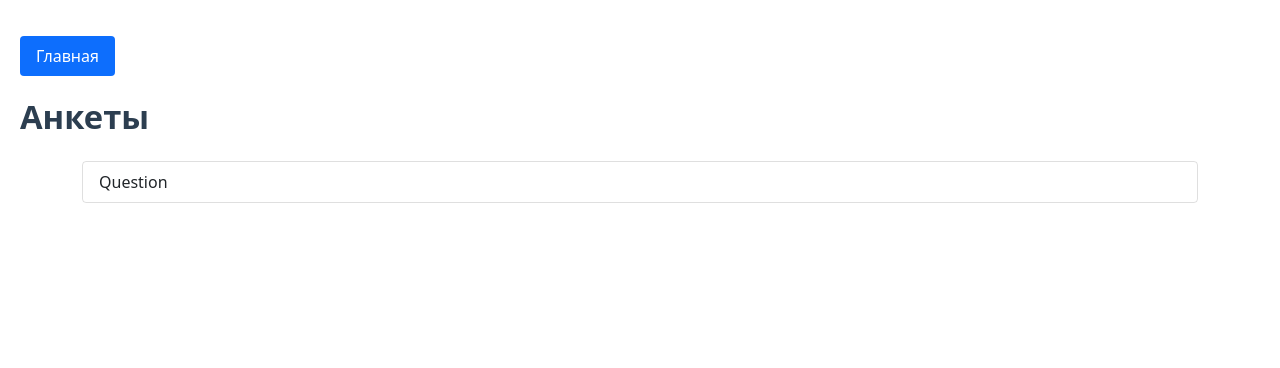
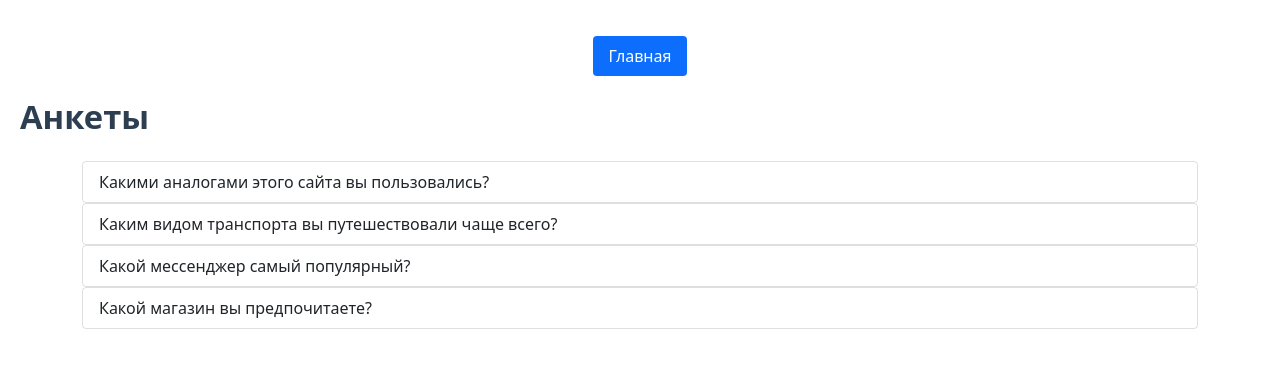
Before and after one commit to DanilaEgorenko/Questioning-Frontend, a Vue app: page / in a window 1280 px wide. Shown: the top 368 px of the page. Built offline with nearby package versions, Linux system fonts and the light colour scheme.

Commit message:
vuex added

```diff
--- a/package.json
+++ b/package.json
@@ -9,7 +9,8 @@
   },
   "dependencies": {
     "vue": "^3.2.45",
-    "vue-router": "^4.1.6"
+    "vue-router": "^4.1.6",
+    "vuex": "^4.0.2"
   },
   "devDependencies": {
     "@vitejs/plugin-vue": "^4.0.0",
--- /dev/null
+++ b/public/db.json
@@ -0,0 +1,90 @@
+[
+    {
+        "id": 1,
+        "author": "Dan",
+        "created_at": "16.12.22",
+        "edited_at": null,
+        "title": "Какими аналогами этого сайта вы пользовались?",
+        "questions": [
+            {
+                "title": "Яндекс.Взгляд",
+                "vars": [
+                    "Пользовался",
+                    "Не пользовался"
+                ]
+            },
+            {
+                "title": "Google Forms",
+                "vars": [
+                    "Пользовался",
+                    "Не пользовался"
+                ]
+            },
+            {
+                "title": "Oprosso",
+                "vars": [
+                    "Пользовался",
+                    "Не пользовался"
+                ]
+            }
+        ]
+    },
+    {
+        "id": 2,
+        "author": "Dan",
+        "created_at": "16.12.22",
+        "edited_at": null,
+        "title": "Каким видом транспорта вы путешествовали чаще всего?",
+        "questions": [
+            {
+                "title": "Самолёты",
+                "vars": [
+                    "Часто",
+                    "Редко"
+                ]
+            },
+            {
+                "title": "Ж/Д",
+                "vars": [
+                    "Часто",
+                    "Редко"
+                ]
+            }
+        ]
+    },
+    {
+        "id": 3,
+        "author": "Dan",
+        "created_at": "18.12.22",
+        "edited_at": "23.12.22",
+        "title": "Какой мессенджер самый популярный?",
+        "questions": [
+            {
+                "title": "Ответьте на поставленный вопрос",
+                "vars": [
+                    "VK",
+                    "Telegram",
+                    "Whatsapp",
+                    "Viber"
+                ]
+            }
+        ]
+    },
+    {
+        "id": 4,
+        "author": "Danila",
+        "created_at": "18.12.22",
+        "edited_at": "24.12.22",
+        "title": "Какой магазин вы предпочитаете?",
+        "questions": [
+            {
+                "title": "Ответьте на поставленный вопрос",
+                "vars": [
+                    "Магнит",
+                    "Лента",
+                    "Пятерочка"
+                ]
+            }
+        ]
+    }
+]
--- a/src/App.vue
+++ b/src/App.vue
@@ -18,6 +18,15 @@ import { RouterLink, RouterView } from 'vue-router'
 header {
   line-height: 1.5;
   max-height: 100vh;
+  width: 100%;
+  display: flex;
+  justify-content: center;
+}
+
+nav {
+  text-align: left;
+  font-size: 1rem;
+  padding: 1rem 0;
 }
 
 nav {
@@ -38,24 +47,4 @@ a.active-link {
   border: 0;
   border-radius: 0.25rem;
 }
-
-@media (min-width: 1024px) {
-  header {
-    display: flex;
-    place-items: center;
-    padding-right: calc(var(--section-gap) / 2);
-  }
-
-  header .wrapper {
-    display: flex;
-    place-items: flex-start;
-    flex-wrap: wrap;
-  }
-
-  nav {
-    text-align: left;
-    font-size: 1rem;
-    padding: 1rem 0;
-  }
-}
 </style>
--- a/src/main.js
+++ b/src/main.js
@@ -1,12 +1,12 @@
 import { createApp } from 'vue'
 import App from './App.vue'
 import router from './router'
+import { createStore } from 'vuex'
+import { store } from './store'
 
 import './assets/main.css'
 import './assets/base.css'
 
 const app = createApp(App)
 
-app.use(router)
-
-app.mount('#app')
+app.use(router).use(createStore(store)).mount('#app')
--- a/src/router/index.js
+++ b/src/router/index.js
@@ -1,5 +1,6 @@
 import { createRouter, createWebHistory } from 'vue-router'
 import HomeView from '../views/HomeView.vue'
+import QuestionView from '../views/QuestionView.vue'
 
 const router = createRouter({
   history: createWebHistory(import.meta.env.BASE_URL),
@@ -9,7 +10,13 @@ const router = createRouter({
       path: '/',
       name: 'home',
       component: HomeView
+    },
+    {
+      path: '/question/:id',
+      name: 'question',
+      component: QuestionView
     }
+
   ]
 })
 
--- /dev/null
+++ b/src/store/index.js
@@ -0,0 +1,20 @@
+export const store = {
+    state: {
+        questions: []
+    },
+    getters: {
+        getQuestions: state => state.questions,
+        getQuestionById: state => id => state.questions.find(q => q.id == id)
+    },
+    mutations: {
+        setQuestions(state, questions) {
+            state.questions = questions
+        }
+    },
+    actions: {
+        async loadQuestions(ctx) {
+            const questions = await fetch('/db.json').then(r => r.json())
+            if (questions) ctx.commit('setQuestions', questions)
+        }
+    }
+}
--- a/src/views/HomeView.vue
+++ b/src/views/HomeView.vue
@@ -1,8 +1,20 @@
+<script>
+export default {
+    computed: {
+        questions() {
+            return this.$store.getters.getQuestions
+        }
+    },
+    mounted() {
+        this.$store.dispatch('loadQuestions')
+    }
+}
+</script>
 <template>
     <h1>Анкеты</h1>
     <div class="container">
-        <div class="list-group">
-            <a href="#">Question</a>
+        <div class="list-group" v-for="(q, i) in questions" :key="i">
+            <RouterLink :to="'/question/' + q.id">{{ q.title }}</RouterLink>
         </div>
     </div>
 </template>
--- /dev/null
+++ b/src/views/QuestionView.vue
@@ -0,0 +1 @@
+<template>nothing to view</template>
```
Also changed, not shown: 1 other file (tests, documents, lock files or other folders).
